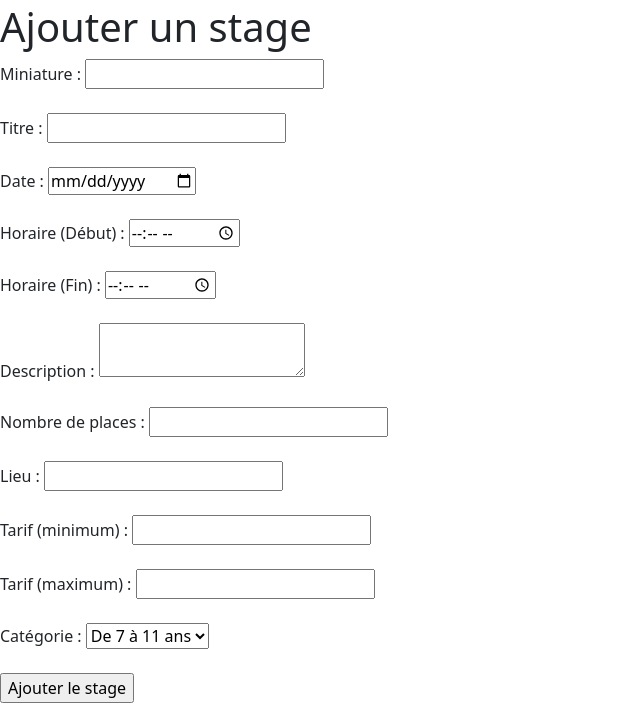
After one commit to HugoMMI63/SAE-301, a PHP site: page /www/formulaire_ajouter_stage.php in a window 1280 px wide. The commit adds this page. Shown: the part 199-918 px from the top of the page, without its empty margins (0-640 px from the left). Run offline with PHP 8.4, Linux system fonts and the light colour scheme; data comes from the database, SQL or seed files in the repository.

Commit message:
Ajout de la possibilité d'ajouter un stage à la base de données
Ajout de la possibilité d'ajouter un stage à la base de données (via un formulaire, puis un script en PHP)

```diff
--- a/www/admin_stages.php
+++ b/www/admin_stages.php
@@ -3,7 +3,7 @@
 require("config/config.php");
 
 try {
-    $dbh = new PDO($dsn, $identifiant, $mot_de_passe);
+    $dbh = new PDO($dsn, $identifiant, $mot_de_passe, $options);
     $dbh->setAttribute(PDO::ATTR_ERRMODE, PDO::ERRMODE_EXCEPTION);
 }
 catch (PDOException $e) {
@@ -42,6 +42,7 @@ include("ressources/ressourcesCommunes.php"); ?>
         <main>
         <h1>NOS STAGES</h1>
             <section id="liste_stage">
+                <a href="formulaire_ajouter_stage.php">Ajouter un stage</a>
                 <!-- Boucle pour afficher tous les stages -->
                 <?php foreach ($stages_data as $stage_data):
                     // Créer un objet Stage pour chaque stage
--- /dev/null
+++ b/www/formulaire_ajouter_stage.php
@@ -0,0 +1,92 @@
+<?php
+// On se connecte à la base de données
+
+require("config/config.php");
+$bdd_gestion_stages = new PDO($dsn, $identifiant, $mot_de_passe, $options);
+
+$resultats = $bdd_gestion_stages->query("SELECT * FROM `categorie`;");
+$donnees = $resultats->fetchAll(PDO::FETCH_ASSOC);
+$resultats->closeCursor();    // On ferme l'exécution de la requête une fois qu'elle est complétement terminée pour libérer une potentielle future requête
+
+include("ressources/ressourcesCommunes.php");
+?>
+<!DOCTYPE html>
+<html lang="fr">
+    <head>
+        <meta charset="UTF-8">
+        <meta name="viewport" content="width=device-width, initial-scale=1.0">
+        <title>Administrateur - Ajouter un stage</title>
+    </head>
+    <body>
+        <header>
+            <?php include("navbars/navbarAdmin.php"); ?>
+        </header>
+        <h1>Ajouter un stage</h1>
+        <form method="POST" action="ajouterStage.php">
+            <div>
+                <label for="miniature">Miniature :</label>
+                <input id="miniature" name="miniature" type="text" required="required">
+            </div>
+            <br>
+            <div>
+                <label for="titre">Titre :</label>
+                <input id="titre" name="titre" type="text" required="required">
+            </div>
+            <br>
+            <div>
+                <label for="date">Date :</label>
+                <input id="date" name="date" type="date" required="required">
+            </div>
+            <br>
+            <div>
+                <label for="horaire_debut">Horaire (Début) :</label>
+                <input id="horaire_debut" name="horaire_debut" type="time" required="required">
+            </div>
+            <br>
+            <div>
+                <label for="horaire_fin">Horaire (Fin) :</label>
+                <input id="horaire_fin" name="horaire_fin" type="time" required="required">
+            </div>
+            <br>
+            <div>
+                <label for="description">Description :</label>
+                <textarea id="description" name="description" required="required"></textarea>
+            </div>
+            <br>
+            <div>
+                <label for="nb_places">Nombre de places :</label>
+                <input id="nb_places" name="nb_places" type="number" required="required">
+            </div>
+            <br>
+            <div>
+                <label for="lieu">Lieu :</label>
+                <input id="lieu" name="lieu" type="text" required="required">
+            </div>
+            <br>
+            <div>
+                <label for="tarif_min">Tarif (minimum) :</label>
+                <input id="tarif_min" name="tarif_min" type="number" required="required">
+            </div>
+            <br>
+            <div>
+                <label for="tarif_max">Tarif (maximum) :</label>
+                <input id="tarif_max" name="tarif_max" type="number" required="required">
+            </div>
+            <br>
+            <div>
+                <label for="id_categorie">Catégorie :</label>
+                <select id="id_categorie" name="id_categorie" required="required">
+                    <?php
+                    for ($index = 0; $index < count($donnees); $index = $index + 1) {
+                        echo("<option value='".$donnees[$index]["id"]."'>".$donnees[$index]["intitule"]."</option>");
+                    }
+                    ?>
+                </select>
+            </div>
+            <br>
+            <div>
+                <input type="submit" value="Ajouter le stage">
+            </div>
+        </form>
+    </body>
+</html>
```
Also changed, not shown: www/ajouterStage.php (added, +23 -0 lines), www/classes/Stage.php (+5 -5 lines), www/supprimerStage.php (+8 -5 lines).
